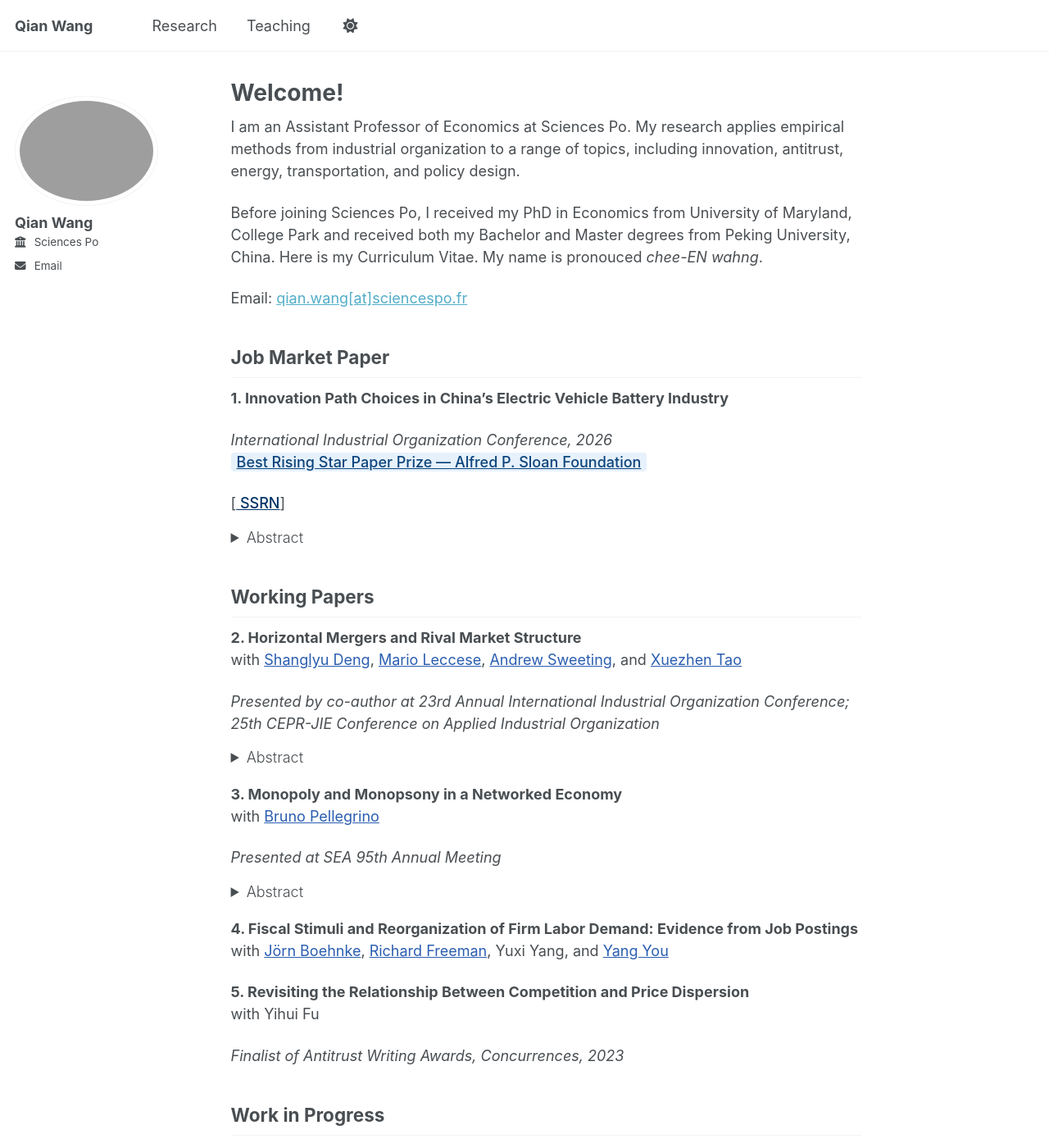
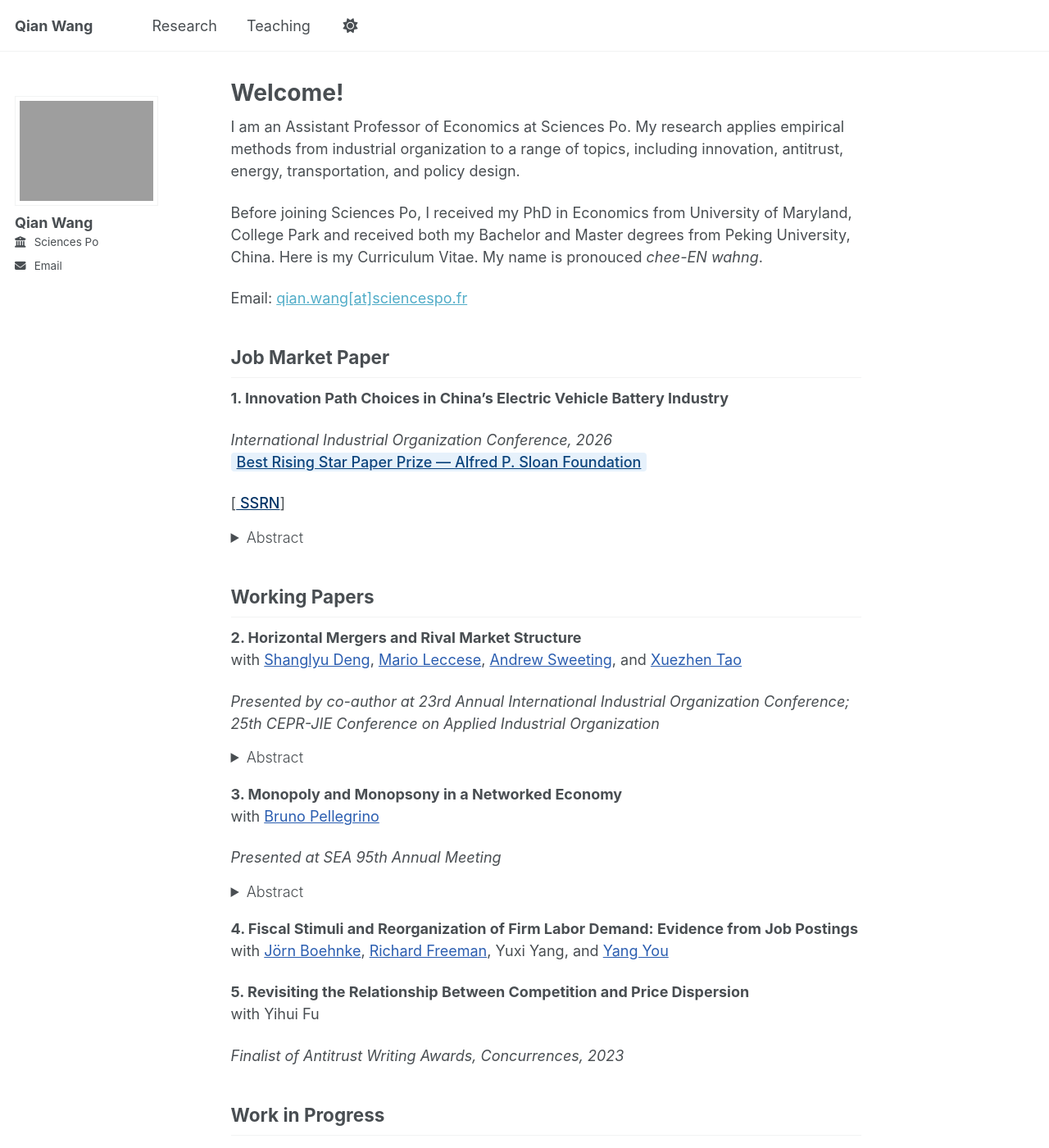
Before and after one commit to qwang819/qwang819.github.io, a Jekyll site: the page built from _pages/about.md, in a window 1280 px wide and 1400 px high. Shown: the whole window at 82% size. Built offline with Jekyll 4.4.1, drawn with Linux system fonts in a browser that asks for light colours; a script that is not in the unit is left out.

Commit message:
Modify img styles in sidebar.scss
Updated img styles to remove border-radius and adjust size.

```diff
--- a/_sass/layout/_sidebar.scss
+++ b/_sass/layout/_sidebar.scss
@@ -93,9 +93,21 @@
     height: auto;
   }
 
-  img {
-    max-width: 175px;
-    border-radius: 50%;
+  // img {
+  //   max-width: 175px;
+  //   border-radius: 50%;
+
+  //   @include breakpoint($large) {
+  //     padding: 5px;
+  //     border: 1px solid var(--global-border-color);
+  //   }
+  // }
+
+   img {
+    max-width: 175px;      // raise this (e.g. 220px) for a bigger photo
+    width: 100%;
+    height: auto;          // keeps the photo's own proportions
+    border-radius: 0;      // was 50% (the circle)
 
     @include breakpoint($large) {
       padding: 5px;
```
